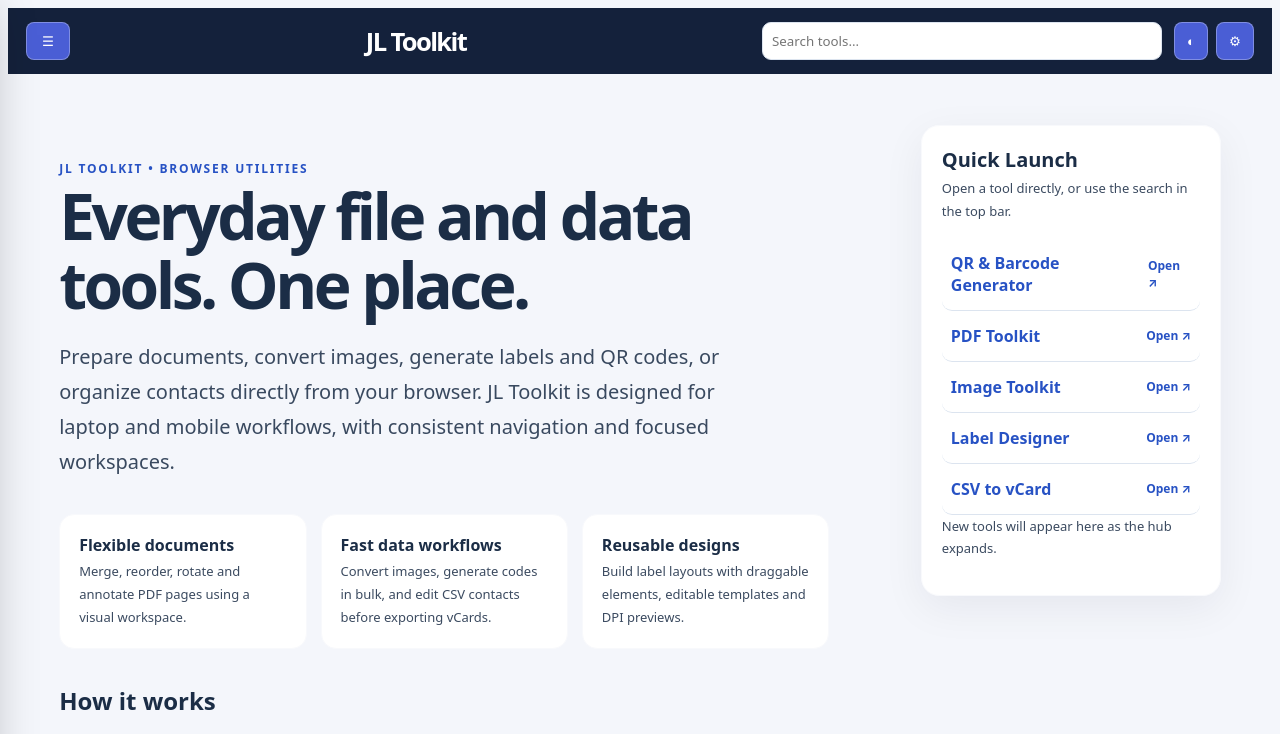
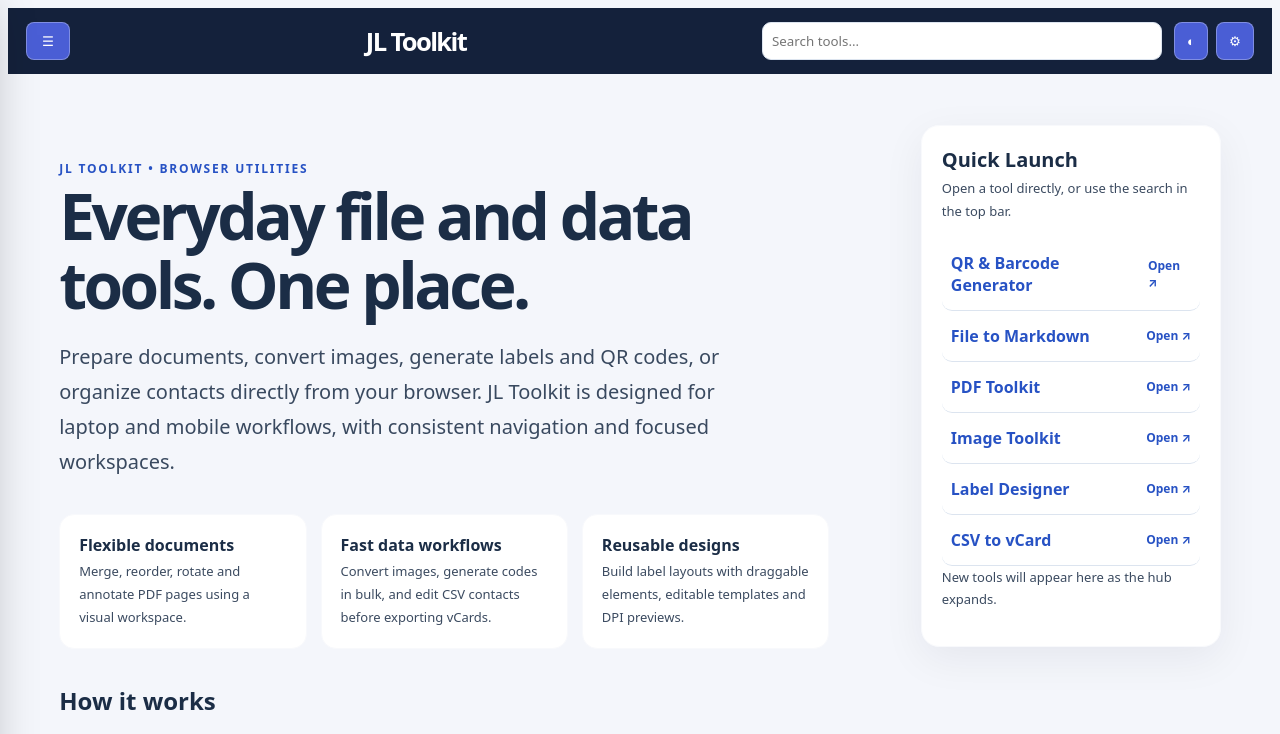
Before and after one commit to eternalleett/personal-tools-hub, a plain HTML site: page index.html in a window 1280 px wide. Shown: the top 734 px of the page. Drawn offline with Linux system fonts and the light colour scheme.

Commit message:
feat: link File to Markdown in toolkit home and navigation

```diff
--- a/index.html
+++ b/index.html
@@ -52,6 +52,7 @@
     <aside class="jl-launcher" aria-label="Toolkit quick launch">
       <h2>Quick Launch</h2><p>Open a tool directly, or use the search in the top bar.</p>
       <a class="jl-tool-link" href="./tools/qr-barcode/">QR & Barcode Generator <span>Open ↗</span></a>
+      <a class="jl-tool-link" href="./tools/file-to-markdown/">File to Markdown <span>Open ↗</span></a>
       <a class="jl-tool-link" href="./tools/pdf-toolkit/">PDF Toolkit <span>Open ↗</span></a>
       <a class="jl-tool-link" href="./tools/image-toolkit/">Image Toolkit <span>Open ↗</span></a>
       <a class="jl-tool-link" href="./tools/label-designer/">Label Designer <span>Open ↗</span></a>
```
